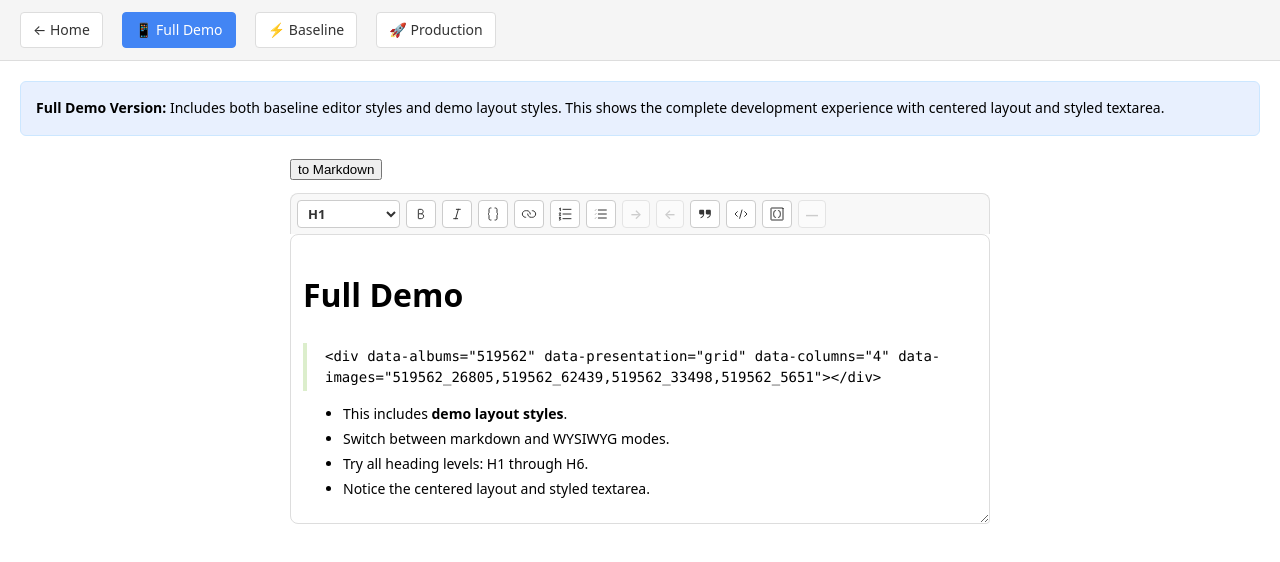
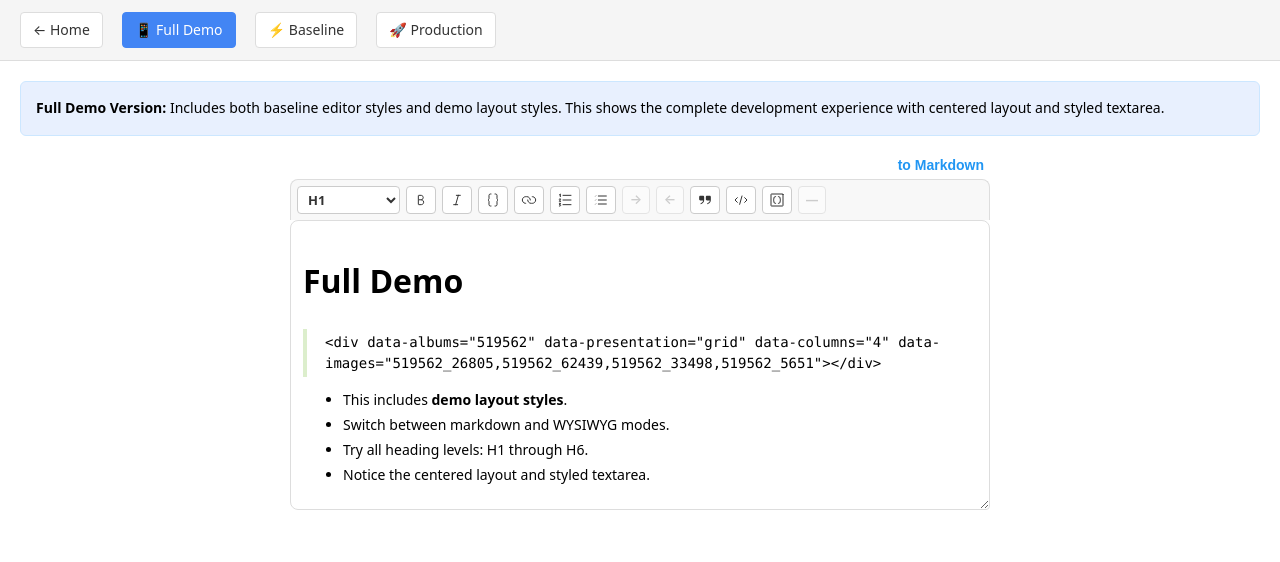
Before and after one commit to mjcampagna/backlight-prosemirror-editor, a website built with Vite: page demo.html in a window 1280 px wide. Built offline with nearby package versions, Linux system fonts and the light colour scheme.

Commit message:
toggle button updates

```diff
--- a/demo.html
+++ b/demo.html
@@ -21,10 +21,6 @@
   </div>
 
   <div class="editor-wrap">
-    <div style="margin-bottom: 12px;">
-      <button aria-label="Editor mode" class="toggle-editor-mode" type="button"></button>
-    </div>
-
     <textarea class="prosemirror-enabled">
 # Full Demo
 
--- a/src/index.js
+++ b/src/index.js
@@ -15,7 +15,7 @@ const CSS_CLASSES = {
   EDITOR_CONTAINER: 'pm-editor-container',
   PROSEMIRROR_CONTENT: '.ProseMirror',
   TOOLBAR: '.pm-toolbar',
-  TOGGLE_BUTTON: 'toggle-editor-mode'
+  TOGGLE_BUTTON: 'toggle-editor-mode-button'
 };
 
 const MODES = {
@@ -285,15 +285,17 @@ function createView(mode, target, content) {
 function wireEditorToggle(ta) {
   let btn = ta.parentElement?.querySelector("button");
   if (!btn) {
-    // Create toggle button if it doesn't exist
+    // Create toggle button wrapper and button
+    const btnWrapper = document.createElement("div");
+    btnWrapper.className = "pm-editor-controls";
+
     btn = document.createElement("button");
     btn.type = "button";
     btn.setAttribute("aria-label", "Editor mode");
     btn.className = CSS_CLASSES.TOGGLE_BUTTON;
-    btn.style.marginBottom = "12px";
 
-    // Insert before the textarea
-    ta.parentElement.insertBefore(btn, ta);
+    btnWrapper.appendChild(btn);
+    ta.parentElement.insertBefore(btnWrapper, ta);
   }
 
   // Determine starting mode; default to prosemirror if unknown
--- a/src/styles/baseline.css
+++ b/src/styles/baseline.css
@@ -3,6 +3,14 @@
 
 /* CSS Variables for customizable theming */
 :root {
+
+	/* Toggle button colors */
+	--pm-toggle-button-bg: transparent;
+	--pm-toggle-button-color: #2196F3;
+	--pm-toggle-button-bg-hover: transparent;
+	--pm-toggle-button-color-hover: #1565C0;
+	--pm-border-radius: 8px;
+
 	/* Editor colors */
 	--pm-editor-border: #ddd;
 	--pm-editor-border-focus: #999;
@@ -66,6 +74,31 @@
 	--pm-table-invalid-bg: #fff8f8;
 	--pm-table-invalid-border: #dc3545;
 	--pm-table-invalid-color: inherit;
+}
+
+/* Toggle editor mode button */
+.pm-editor-controls {
+	align-items: center;
+	display: flex;
+	justify-content: flex-end;
+
+	.toggle-editor-mode-button {
+		background: var(--pm-toggle-button-bg);
+		border: none;
+		border-radius: var(--pm-border-radius);
+		color: var(--pm-toggle-button-color);
+		cursor: pointer;
+		font-size: 14px;
+		font-weight: 600;
+		margin: 0;
+		padding-bottom: 6px;
+		transition: background 0.15s ease;
+	}
+
+	.toggle-editor-mode-button:hover {
+		background: var(--pm-toggle-button-bg-hover);
+		color: var(--pm-toggle-button-color-hover);
+	}
 }
 
 /* Essential ProseMirror editor styles */
```
Also changed, not shown: baseline.html (+0 -4 lines), production.html (+0 -4 lines), theme-example.html (+0 -4 lines).
